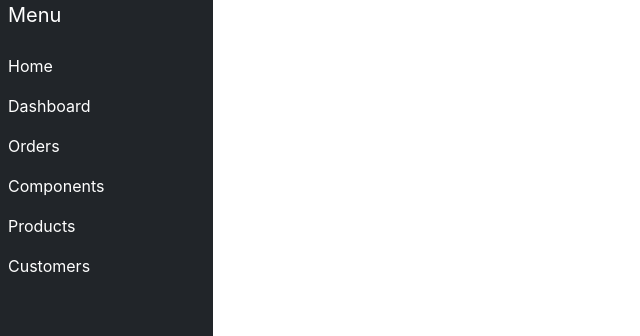
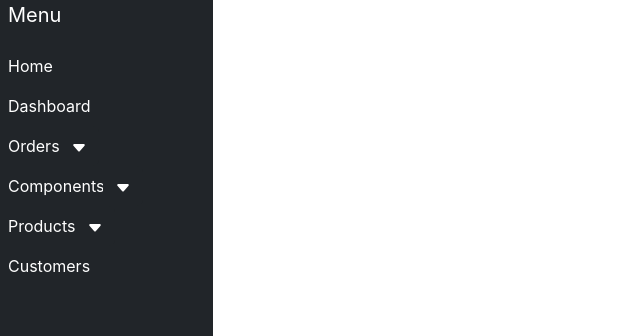
Before and after one commit to kamlesh-simbanic/react-nav-ts, a React (Create React App) app: page / in a window 1280 px wide. Shown: the top 336 px of the page, without its empty margins (0-640 px from the left). Built offline with nearby package versions, Linux system fonts and the light colour scheme.

Commit message:
Caret SVG added

```diff
--- a/src/App.js
+++ b/src/App.js
@@ -6,25 +6,26 @@ import NavLink from "./Component/NavLink";
 
 const App = () => {
   return (
-    <div class="container-fluid">
-      <div class="row flex-nowrap">
-        <div class="col-auto col-md-3 col-xl-2 px-sm-2 px-0 bg-dark">
-          <div class="d-flex flex-column align-items-center align-items-sm-start min-vh-100">
+    <div className="container-fluid">
+      <div className="row flex-nowrap">
+        <div className="col-auto col-md-3 col-xl-2 px-sm-2 px-0 bg-dark">
+          <div className="d-flex flex-column align-items-center align-items-sm-start min-vh-100">
             <a
               href="/"
-              class="d-flex align-items-center pb-3 mb-md-0 me-md-auto text-white text-decoration-none"
+              className="d-flex align-items-center pb-3 mb-md-0 me-md-auto text-white text-decoration-none"
             >
-              <span class="fs-5 d-none d-sm-inline">Menu</span>
+              <span className="fs-5 d-none d-sm-inline">Menu</span>
             </a>
 
             <ul
-              class="nav nav-pills flex-column mb-sm-auto mb-0 align-items-center align-items-sm-start"
+              className="nav nav-pills flex-column mb-sm-auto mb-0 align-items-center align-items-sm-start"
               id="menu"
             >
               <NavLink label="Home" url="/" color="white" />
 
               <NavLink label="Dashboard" url="/" color="white" />
 
+              {/* Nested Dropdown */}
               <Dropdown label="Orders" color="white">
                 <NavItem>
                   <NavLink label="Completd Orders" url="/" />
@@ -41,6 +42,7 @@ const App = () => {
                 </NavItem>
               </Dropdown>
 
+              {/* Dropdown */}
               <Dropdown label="Components" color="white">
                 <NavItem>
                   <NavLink label="Label" url="/" />
@@ -50,6 +52,7 @@ const App = () => {
                 </NavItem>
               </Dropdown>
 
+              {/* Dropdown */}
               <Dropdown label="Products" color="white">
                 <NavItem>
                   <NavLink label="Product 1" url="/" />
--- a/src/Component/DropDown.jsx
+++ b/src/Component/DropDown.jsx
@@ -1,16 +1,55 @@
 import React, { useState } from "react";
 import NavLink from "./NavLink";
+
+const ArrowUp = () => {
+  return (
+    <svg
+      xmlns="http://www.w3.org/2000/svg"
+      width="16"
+      height="16"
+      fill="currentColor"
+      class="bi bi-caret-up-fill"
+      viewBox="0 0 16 16"
+    >
+      <path d="m7.247 4.86-4.796 5.481c-.566.647-.106 1.659.753 1.659h9.592a1 1 0 0 0 .753-1.659l-4.796-5.48a1 1 0 0 0-1.506 0z" />
+    </svg>
+  );
+};
+
+const ArrowDown = () => {
+  return (
+    <svg
+      xmlns="http://www.w3.org/2000/svg"
+      width="16"
+      height="16"
+      fill="currentColor"
+      class="bi bi-caret-down-fill"
+      viewBox="0 0 16 16"
+    >
+      <path d="M7.247 11.14 2.451 5.658C1.885 5.013 2.345 4 3.204 4h9.592a1 1 0 0 1 .753 1.659l-4.796 5.48a1 1 0 0 1-1.506 0z" />
+    </svg>
+  );
+};
 
 const Dropdown = (props) => {
   const [show, setShow] = useState(false);
   return (
     <>
-      <NavLink
-        label={props.label}
-        color={props.color}
-        onClick={() => setShow(!show)}
-      />
-      <ul className={`${show ? "show" : ""}  collapse  nav flex-column ms-2`}>
+      <section className="btn-group">
+        <NavLink
+          label={props.label}
+          color={props.color}
+          // onClick={() => setShow(!show)}
+        ></NavLink>
+        <button
+          type="button"
+          class={`float-end text-${props.color} btn  btn-light bg-dark border-0`}
+          onClick={() => setShow(!show)}
+        >
+          {show ? <ArrowUp /> : <ArrowDown />}
+        </button>
+      </section>
+      <ul className={`${show ? "show" : ""}   collapse  nav flex-column ms-2`}>
         {props.children}
       </ul>
     </>
--- a/src/Component/NavLink.jsx
+++ b/src/Component/NavLink.jsx
@@ -8,7 +8,8 @@ const NavLink = (props) => {
         {...(props.url ? { href: props.url } : { onClick: props.onClick })}
         className={`nav-link px-0 align-middle  text-${props.color} `}
       >
-        <span class=" d-none d-sm-inline">{props.label}</span>{" "}
+        <span className=" d-none d-sm-inline">{props.label}</span>{" "}
+        {props.children}
       </a>
     </>
   );
```
